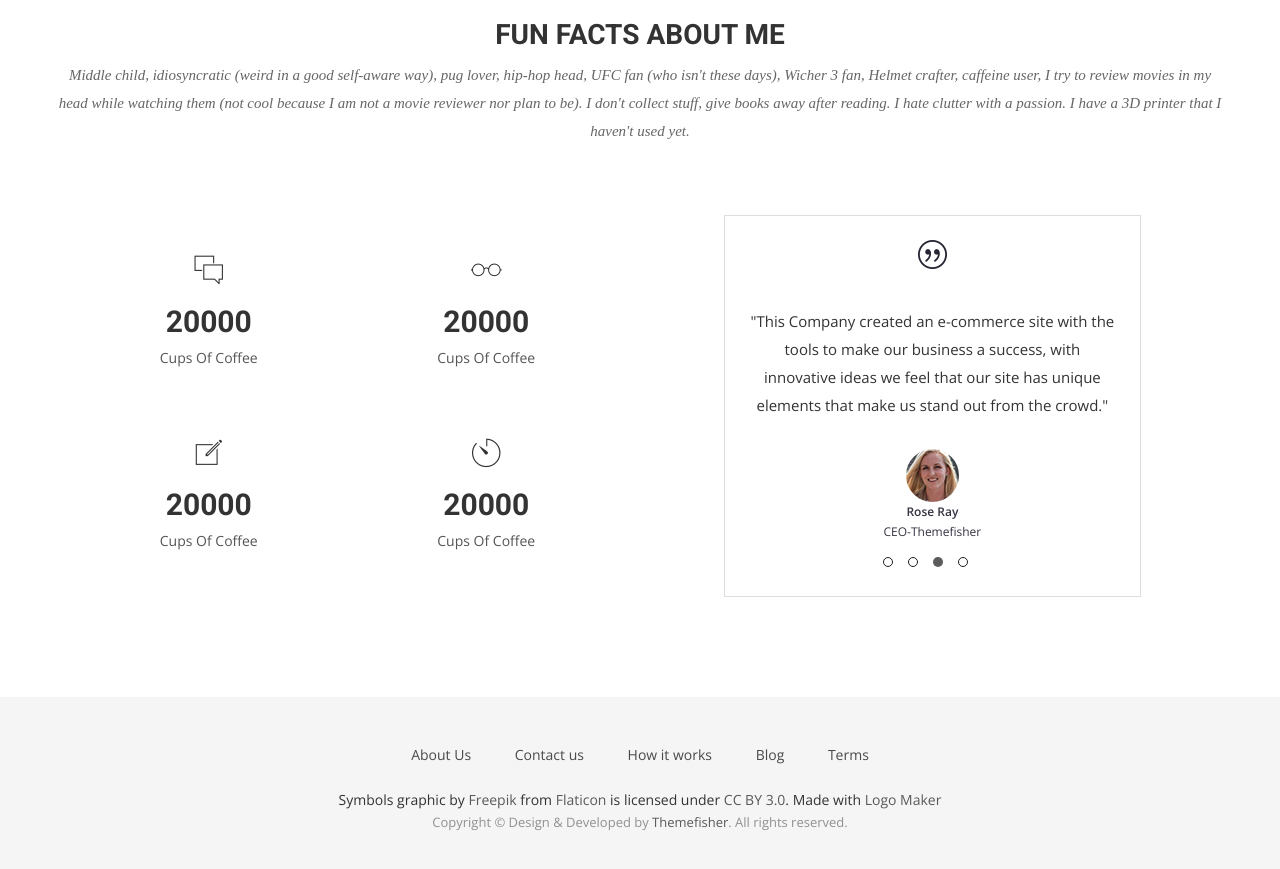
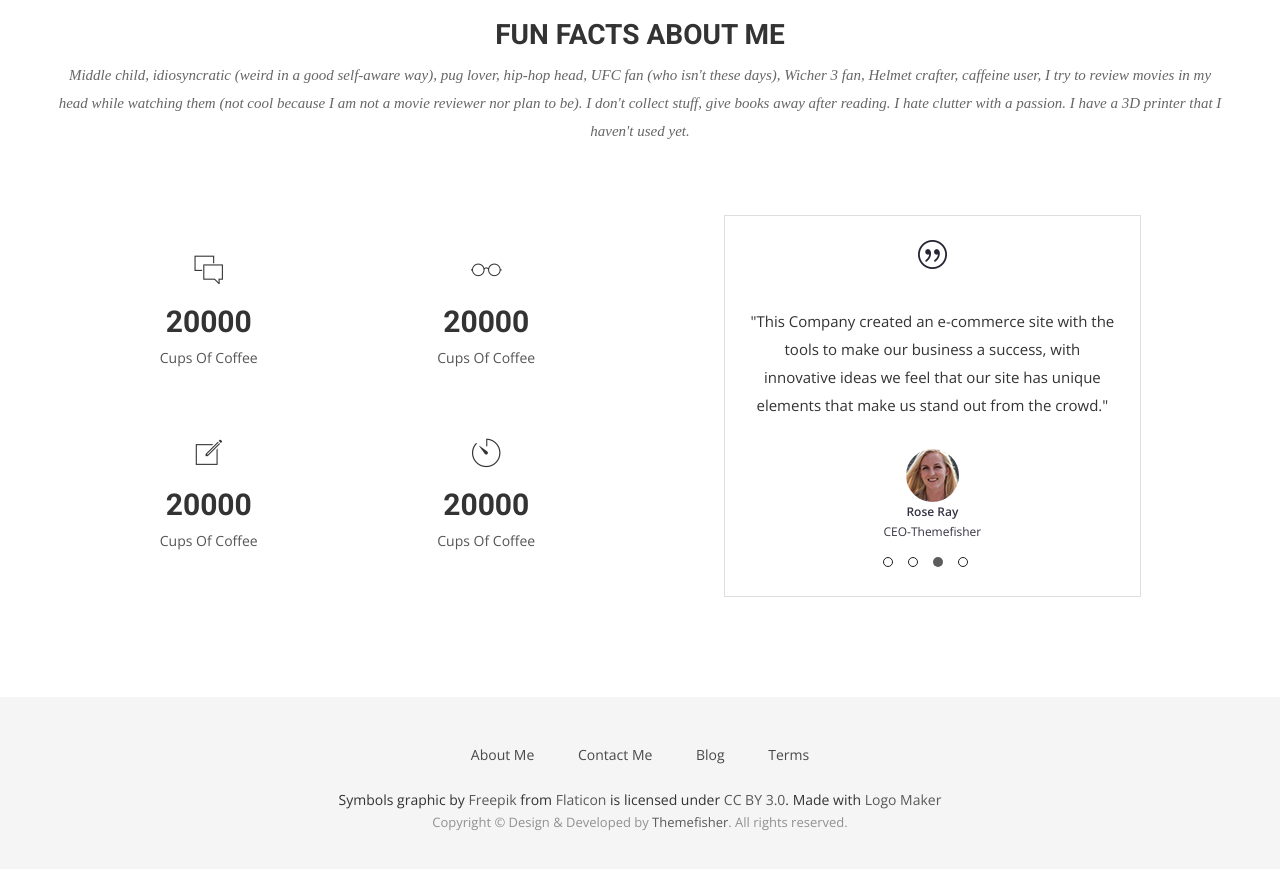
Before and after one commit to Kingslayyerr/Kingslayyerr.github.io, a Jekyll site: the page built from index.html, in a window 1280 px wide and 900 px high, scrolled down 3371 px. Shown: the top 869 px of the window. Built offline with Jekyll 4.4.1, drawn with Linux system fonts in a browser that asks for light colours; nearby versions of some CDN libraries; some web fonts are replaced.

Commit message:
edited small details

```diff
--- a/_includes/footer.html
+++ b/_includes/footer.html
@@ -5,9 +5,9 @@
       <div class="col-md-12">
         <div class="footer-manu">
           <ul>
-            <li><a href="#">About Us</a></li>
-            <li><a href="{{ site.baseurl }}/contact">Contact us</a></li>
-            <li><a href="#">How it works</a></li>
+            <li><a href="#">About Me</a></li>
+            <li><a href="{{ site.baseurl }}/contact">Contact Me</a></li>
+           <!-- <li><a href="#">How I work</a></li> -->
             <li><a href="{{ site.baseurl }}/blog">Blog</a></li>
             <li><a href="#">Terms</a></li>
           </ul>
```
